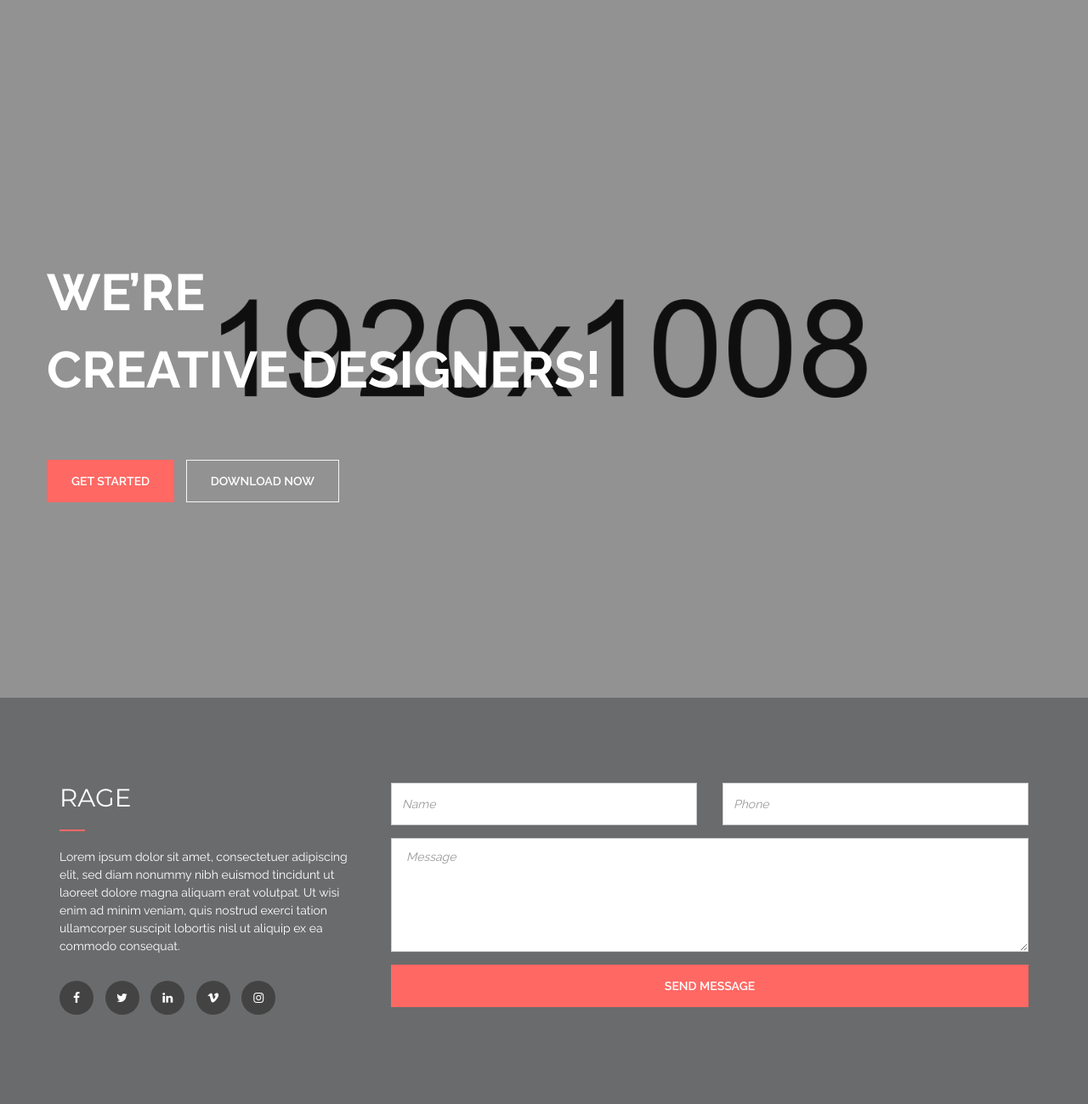
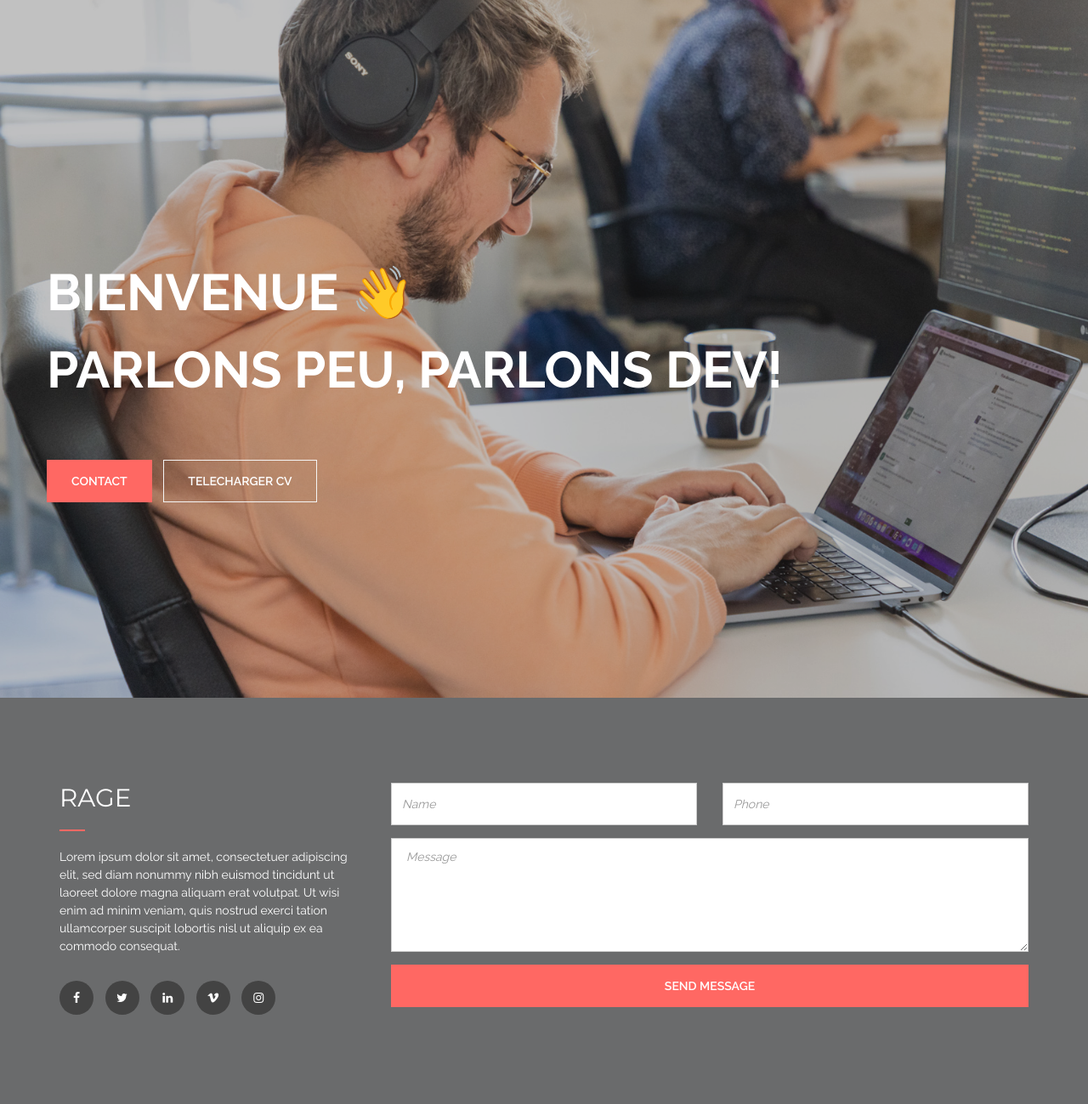
Before and after one commit to Ma77hieu/phpBlog, a PHP site: page /?id=1 in a window 1280 px wide. Shown: the part 81-1380 px from the top of the page at 85% size. Run offline with PHP 8.4, Linux system fonts and the light colour scheme; the visitor is signed in with stand-in values (Sample User, id 1); data that the repository does not hold is empty; some web fonts are replaced.

Commit message:
hero section updated

```diff
--- a/Templates/assets/css/style.css
+++ b/Templates/assets/css/style.css
@@ -1015,7 +1015,7 @@ Nav Menu style
 Home Section style
 ==================*/
 .home{
-    background: url(../images/background/header.jpg) no-repeat bottom center;
+    background: url(../images/background/Matthieu.png) no-repeat bottom center;
     background-size: cover;
     position: relative;
 }
--- a/Templates/homepage.html.twig
+++ b/Templates/homepage.html.twig
@@ -6,12 +6,13 @@
             <div class="row">
                 <div class="main_home">
                     <div class="home_text">
-                        <h1 class="text-white">WE’RE <br /> CREATIVE DESIGNERS!</h1>
+                        <h1 class="text-white">BIENVENUE &#128075;<br /> PARLONS PEU, PARLONS DEV!</h1>
                     </div>
 
                     <div class="home_btns m-top-40">
-                        <a href="" class="btn btn-primary m-top-20">GET STARTED</a>
-                        <a href="" class="btn btn-default m-top-20">DOWNLOAD NOW</a>
+                        <a href="#main_contact" class="btn btn-primary m-top-20">CONTACT</a>
+                        <a href="../public/documents/CV.pdf"
+                           download="CV_Matthieu_Ortlieb" class="btn btn-default m-top-20">TELECHARGER CV</a>
                     </div>
 
                 </div>
```
Also changed, not shown: Templates/assets/images/background/Matthieu.png (added).
